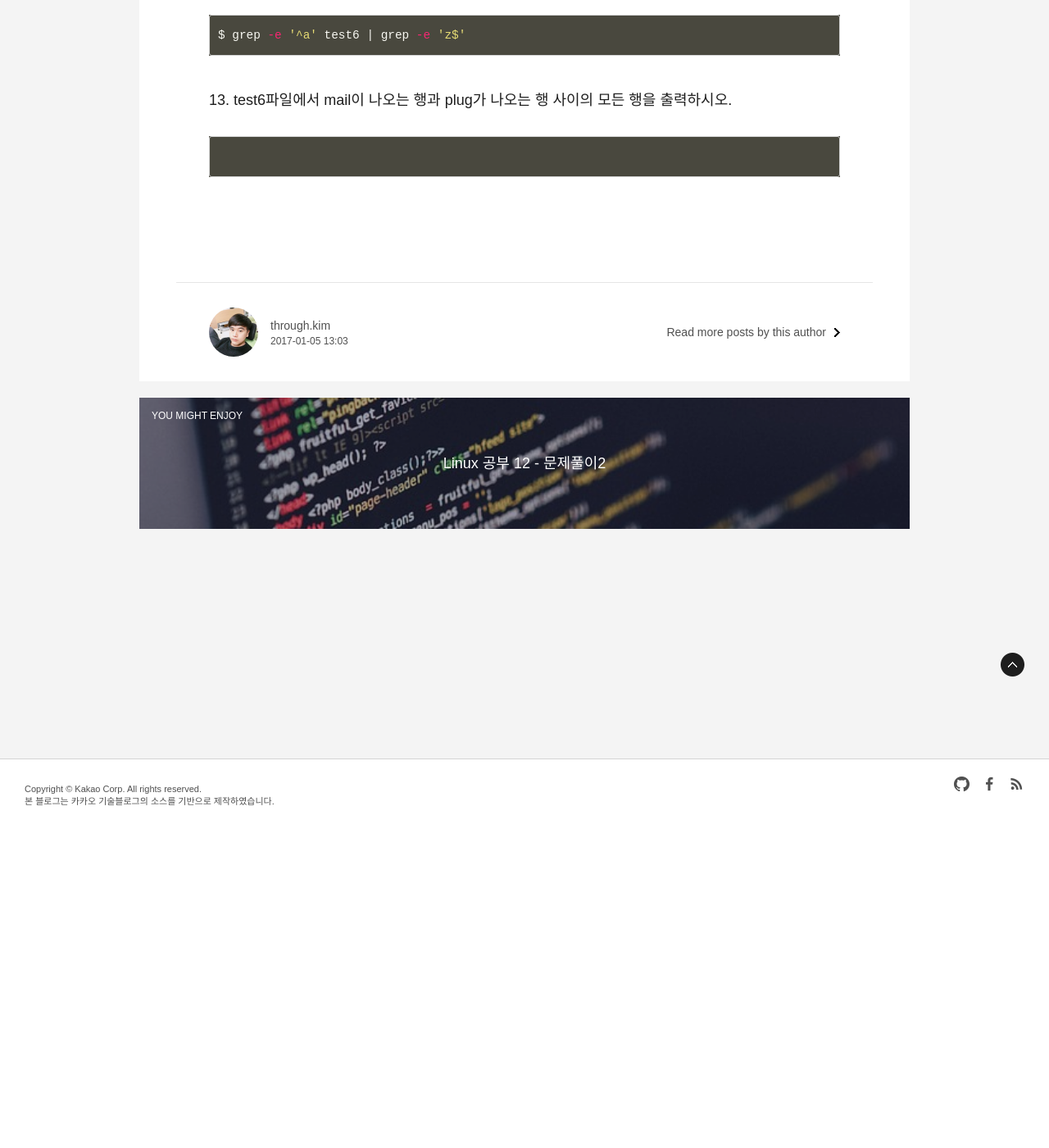
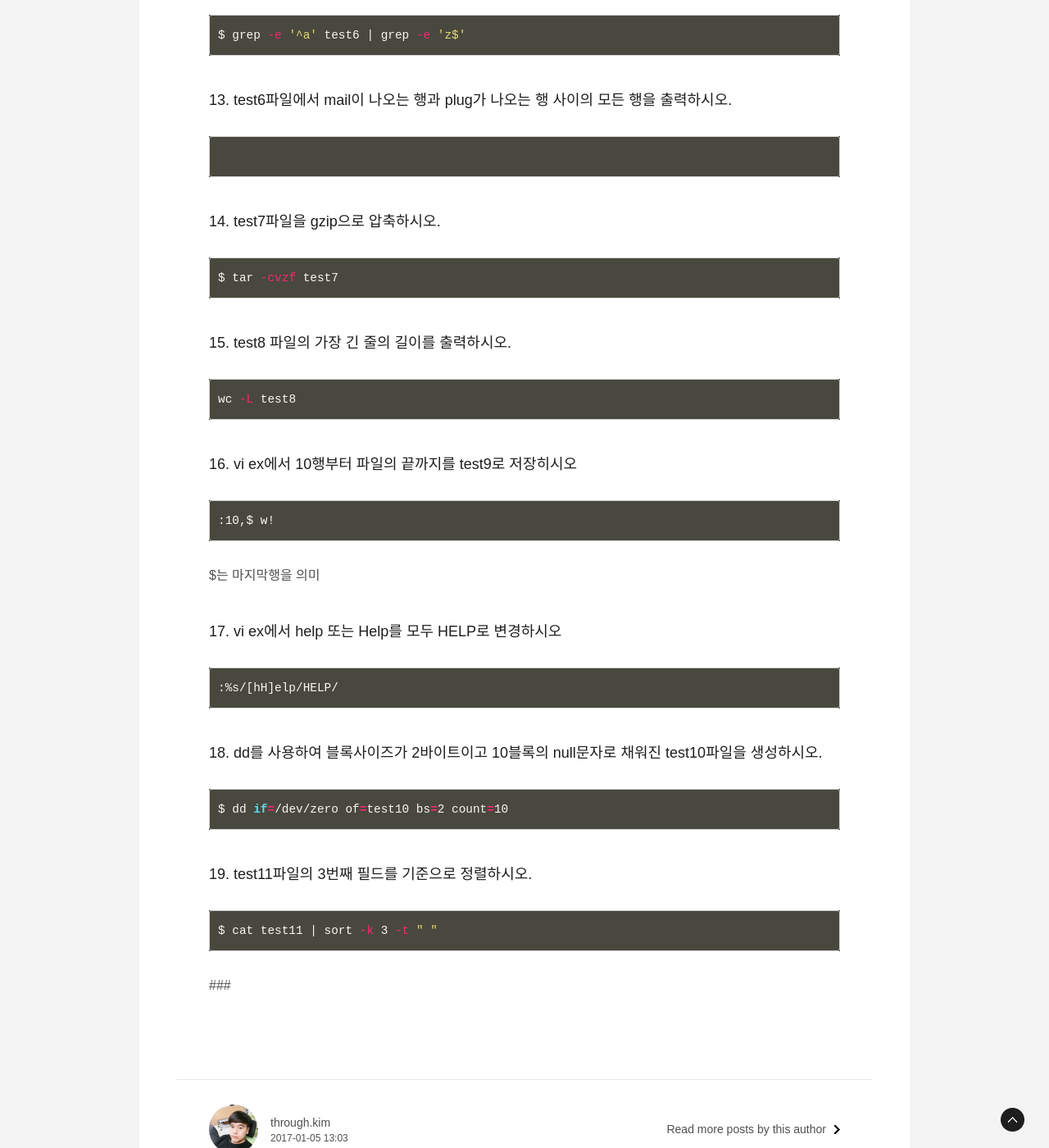
Before and after one commit to ThroughKim/throughkim.github.com, a Jekyll site: the page built from _posts/2017-01-05-linux-13.md, in a window 1280 px wide and 1400 px high, scrolled down 2418 px. Shown: the whole window at 82% size. Built offline with Jekyll 4.4.1, drawn with Linux system fonts in a browser that asks for light colours; some web fonts are replaced.

Commit message:
upload blog

````diff
--- a/_posts/2017-01-05-linux-13.md
+++ b/_posts/2017-01-05-linux-13.md
@@ -69,7 +69,7 @@ $ cat test1 test2 test3 > test4
 ### 10. test5 파일의 마지막 10개의 행을 출력하시오.
 
 ```bash
-$ cat test5 | tail -n 10
+$ cat test5 | tail -10
 ```
 
 ### 11. /etc/group 과 /etc/password에서 root가 있는 라인의 개수를 출력하시오.
@@ -89,3 +89,42 @@ $ grep -e '^a' test6 | grep -e 'z$'
 ```bash
 
 ```
+
+### 14. test7파일을 gzip으로 압축하시오.
+
+```bash
+$ tar -cvzf test7
+```
+
+### 15. test8 파일의 가장 긴 줄의 길이를 출력하시오.
+
+```bash
+wc -L test8
+```
+
+### 16. vi ex에서 10행부터 파일의 끝까지를 test9로 저장히시오
+
+```bash
+:10,$ w!
+```
+$는 마지막행을 의미
+
+### 17. vi ex에서 help 또는 Help를 모두 HELP로 변경하시오
+
+```bash
+:%s/[hH]elp/HELP/
+```
+
+### 18. dd를 사용하여 블록사이즈가 2바이트이고 10블록의 null문자로 채워진 test10파일을 생성하시오.
+
+```bash
+$ dd if=/dev/zero of=test10 bs=2 count=10
+```
+
+### 19. test11파일의 3번째 필드를 기준으로 정렬하시오.
+
+```bash
+$ cat test11 | sort -k 3 -t " "
+```
+
+###
````
Also changed, not shown: _posts/2017-01-04-linux-12.md (+3 -1 lines).
